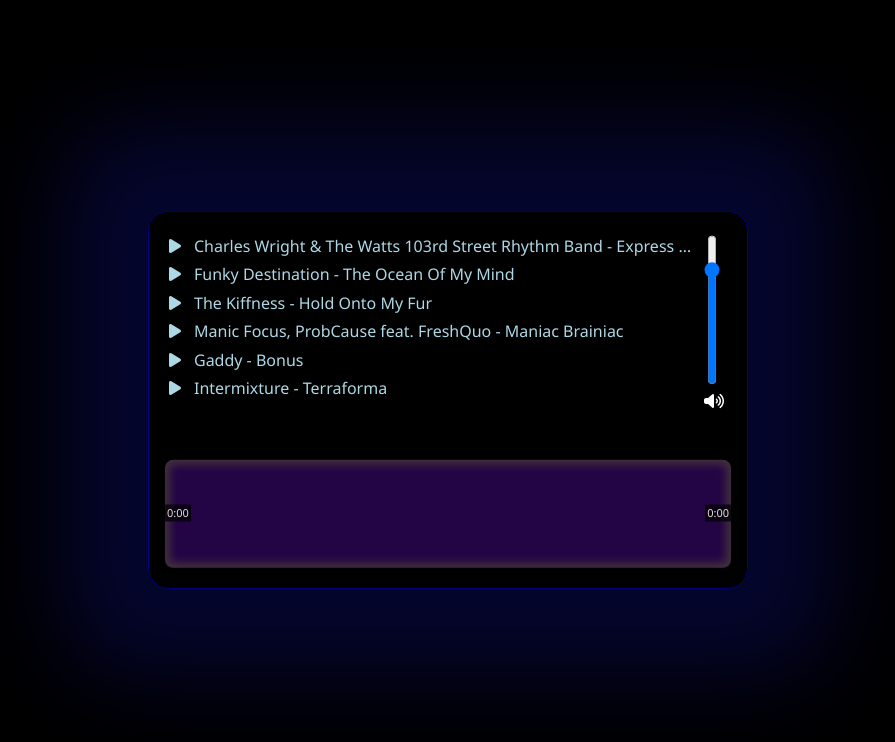
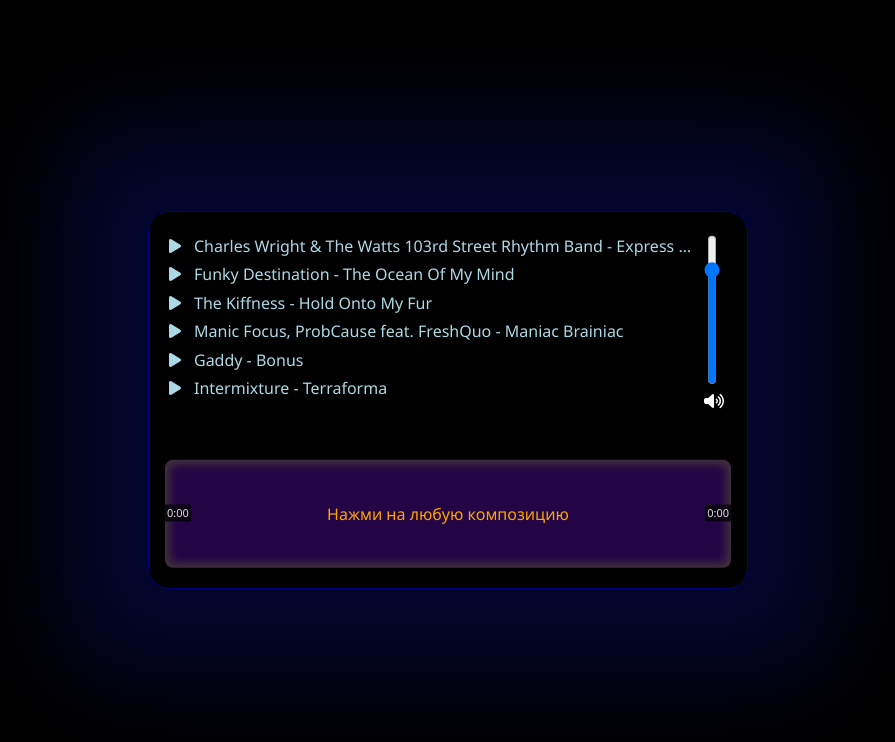
Before and after one commit to uzornakovre/audio-player, a website built with webpack: page src/index.html in a window 1280 px wide. Shown: the whole page, without its empty margins (192-1087 px from the left). Built offline with nearby package versions, Linux system fonts and the light colour scheme; what wavesurfer.js would draw is missing.

Commit message:
feat: add message

```diff
--- a/src/assets/styles/components/waveform.scss
+++ b/src/assets/styles/components/waveform.scss
@@ -45,3 +45,13 @@
 #duration {
   right: 0;
 }
+#message {
+  position: absolute;
+  top: 50%;
+  left: 50%;
+  transform: translate(-50%, -50%);
+  color: orange;
+}
+.invisible {
+  visibility: hidden;
+}
--- a/src/index.html
+++ b/src/index.html
@@ -13,6 +13,7 @@
         <i class="fa fa-volume-up" aria-hidden="true"></i>
       </div>
       <div id="waveform">
+        <div id="message">Нажми на любую композицию</div>
         <div id="time">0:00</div>
         <div id="duration">0:00</div>
         <div id="hover"></div>
--- a/src/js/components/player.js
+++ b/src/js/components/player.js
@@ -11,6 +11,7 @@
 
   // обработчик клика по треку
   _handleTrackClick(audioItem) {
+    this.player.querySelector("#message").classList.add("invisible");
     if (this.currentSrc !== audioItem.getAttribute("href")) {
       this.currentSrc = audioItem.getAttribute("href");
     }
```
